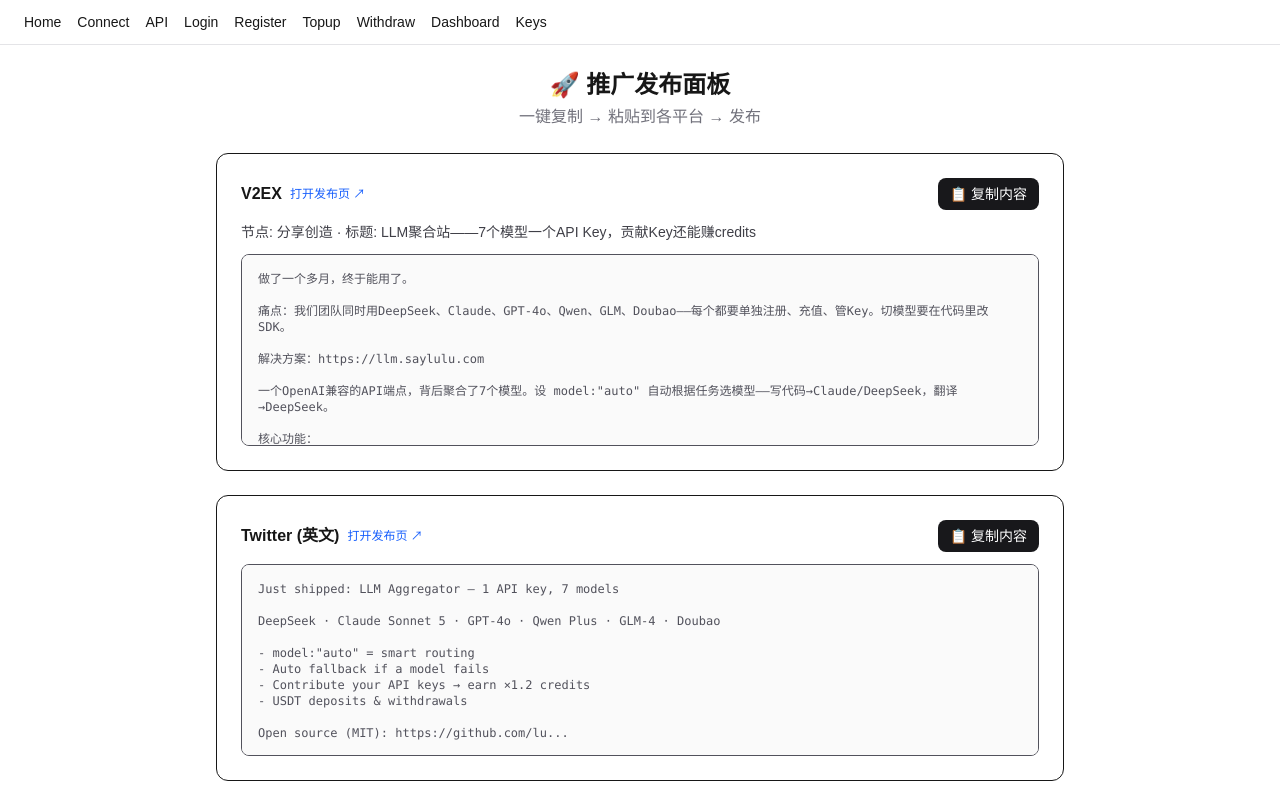
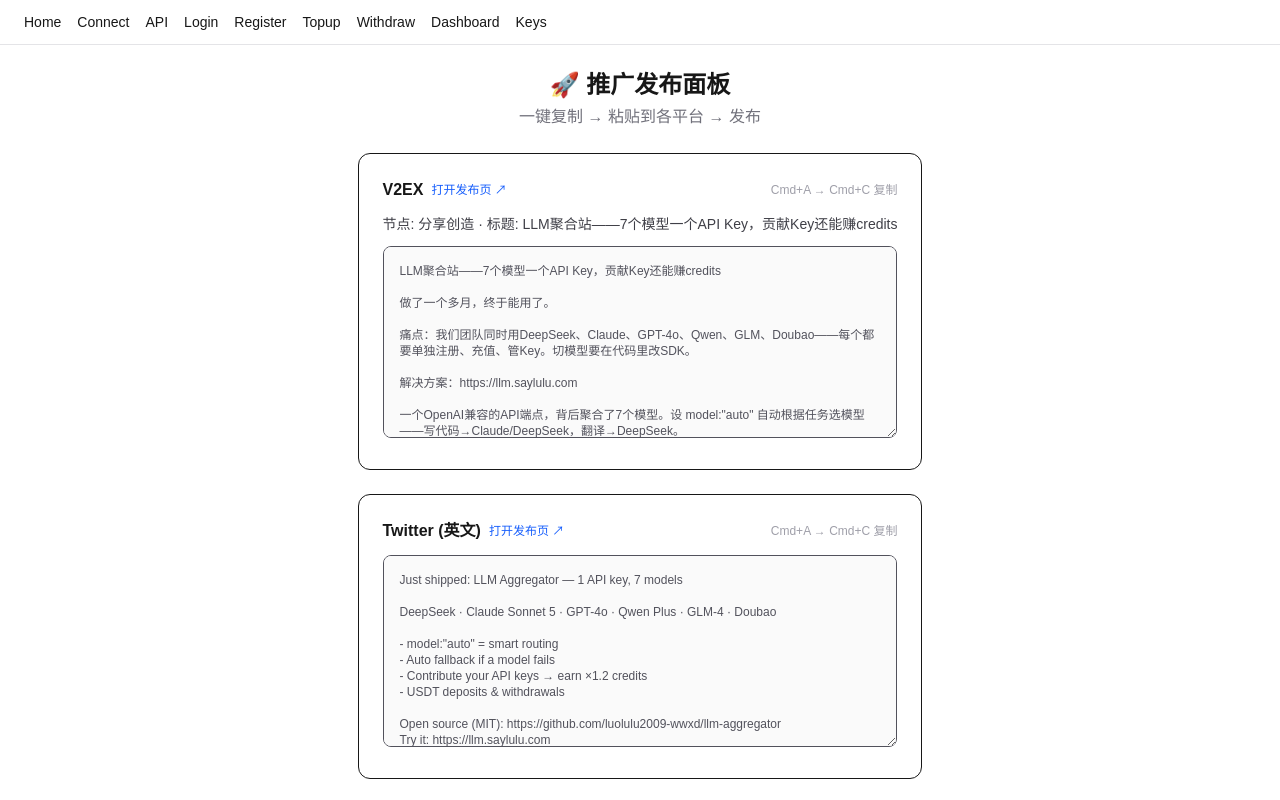
Before and after one commit to luolulu2009-wwxd/llm-aggregator, a Next.js app: page /launch in a window 1280 px wide. Shown: the top 800 px of the page. Built offline with nearby package versions, Linux system fonts and the light colour scheme.

Commit message:
Fix launch page: textarea for direct Cmd+A copy

```diff
--- a/src/app/launch/page.tsx
+++ b/src/app/launch/page.tsx
@@ -1,6 +1,6 @@
 "use client";
 
-import { useState } from "react";
+// eslint-disable-next-line
 
 const PLATFORMS = [
   {
@@ -113,28 +113,6 @@
 ];
 
 export default function LaunchPage() {
-  const [copied, setCopied] = useState("");
-
-  function copy(text: string, id: string) {
-    // Use both modern and legacy clipboard APIs
-    if (navigator.clipboard) {
-      navigator.clipboard.writeText(text).catch(() => fallbackCopy(text));
-    } else {
-      fallbackCopy(text);
-    }
-    setCopied(id);
-    setTimeout(() => setCopied(""), 2000);
-  }
-
-  function fallbackCopy(text: string) {
-    const el = document.createElement("textarea");
-    el.value = text;
-    el.style.position = "fixed"; el.style.left = "-9999px";
-    document.body.appendChild(el);
-    el.select();
-    document.execCommand("copy");
-    document.body.removeChild(el);
-  }
 
   return (
     <main className="max-w-4xl mx-auto p-6 space-y-6">
@@ -152,14 +130,7 @@
                 打开发布页 ↗
               </a>
             </div>
-            <button
-              onClick={() => copy(p.title ? `**${p.title}**\n\n${p.content}` : p.content, p.id)}
-              className={`text-sm px-3 py-1.5 rounded-lg font-medium transition-colors ${
-                copied === p.id ? "bg-green-100 text-green-700" : "bg-zinc-900 text-white"
-              }`}
-            >
-              {copied === p.id ? "✓ 已复制" : "📋 复制内容"}
-            </button>
+            <span className="text-xs text-zinc-400">Cmd+A → Cmd+C 复制</span>
           </div>
 
           {/* Title */}
@@ -170,10 +141,9 @@
             </p>
           )}
 
-          {/* Content preview */}
-          <pre className="bg-zinc-50 dark:bg-zinc-950 border rounded-lg p-4 text-xs text-zinc-600 dark:text-zinc-400 whitespace-pre-wrap max-h-48 overflow-y-auto">
-            {p.content.slice(0, 300)}{p.content.length > 300 ? "..." : ""}
-          </pre>
+          {/* Content — selectable for manual copy (Cmd+A, Cmd+C) */}
+          <textarea readOnly value={p.title ? `${p.title}\n\n${p.content}` : p.content}
+            className="w-full bg-zinc-50 dark:bg-zinc-950 border rounded-lg p-4 text-xs text-zinc-600 dark:text-zinc-400 whitespace-pre-wrap h-48 resize-y font-sans" />
         </div>
       ))}
 
```
